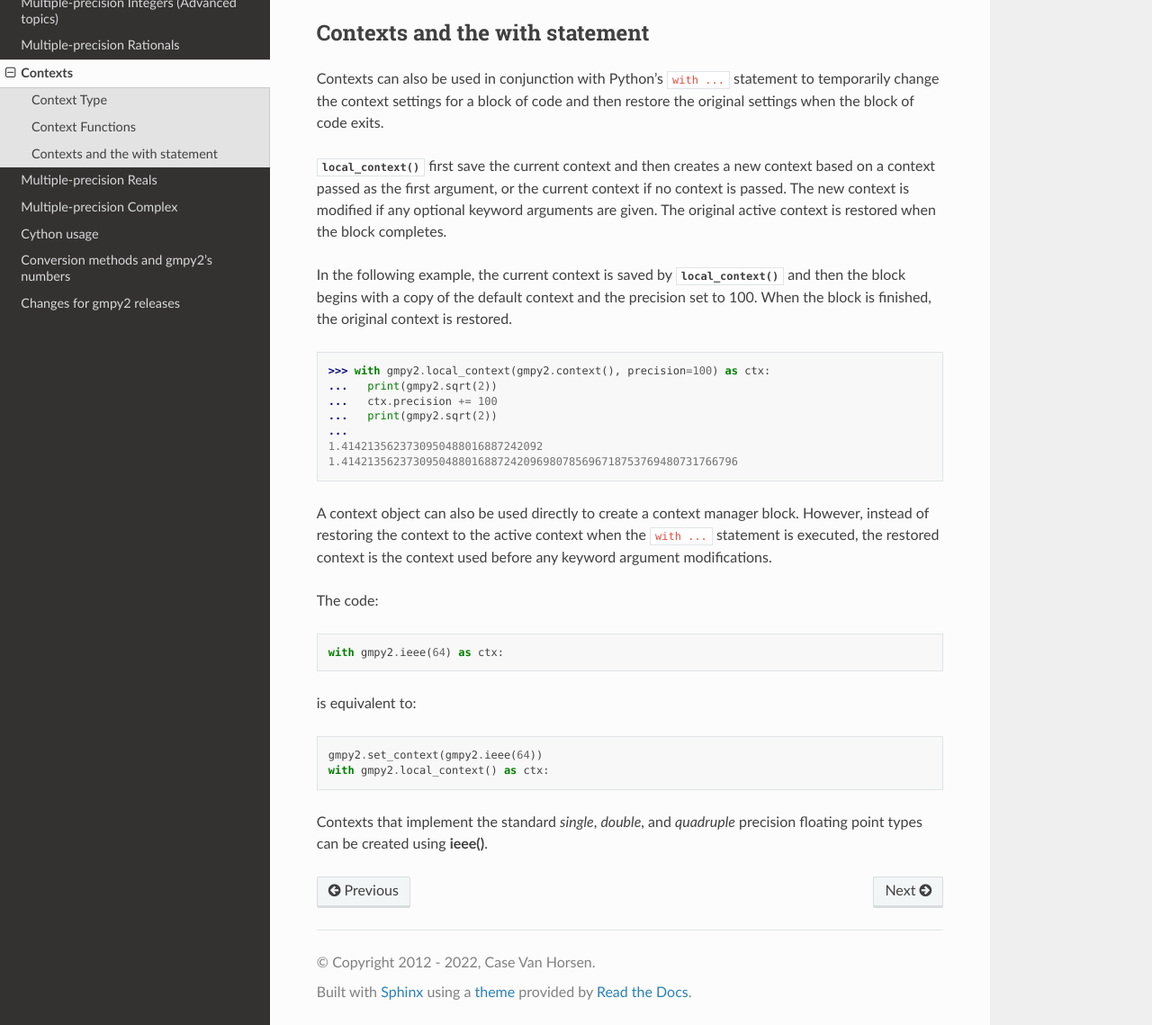
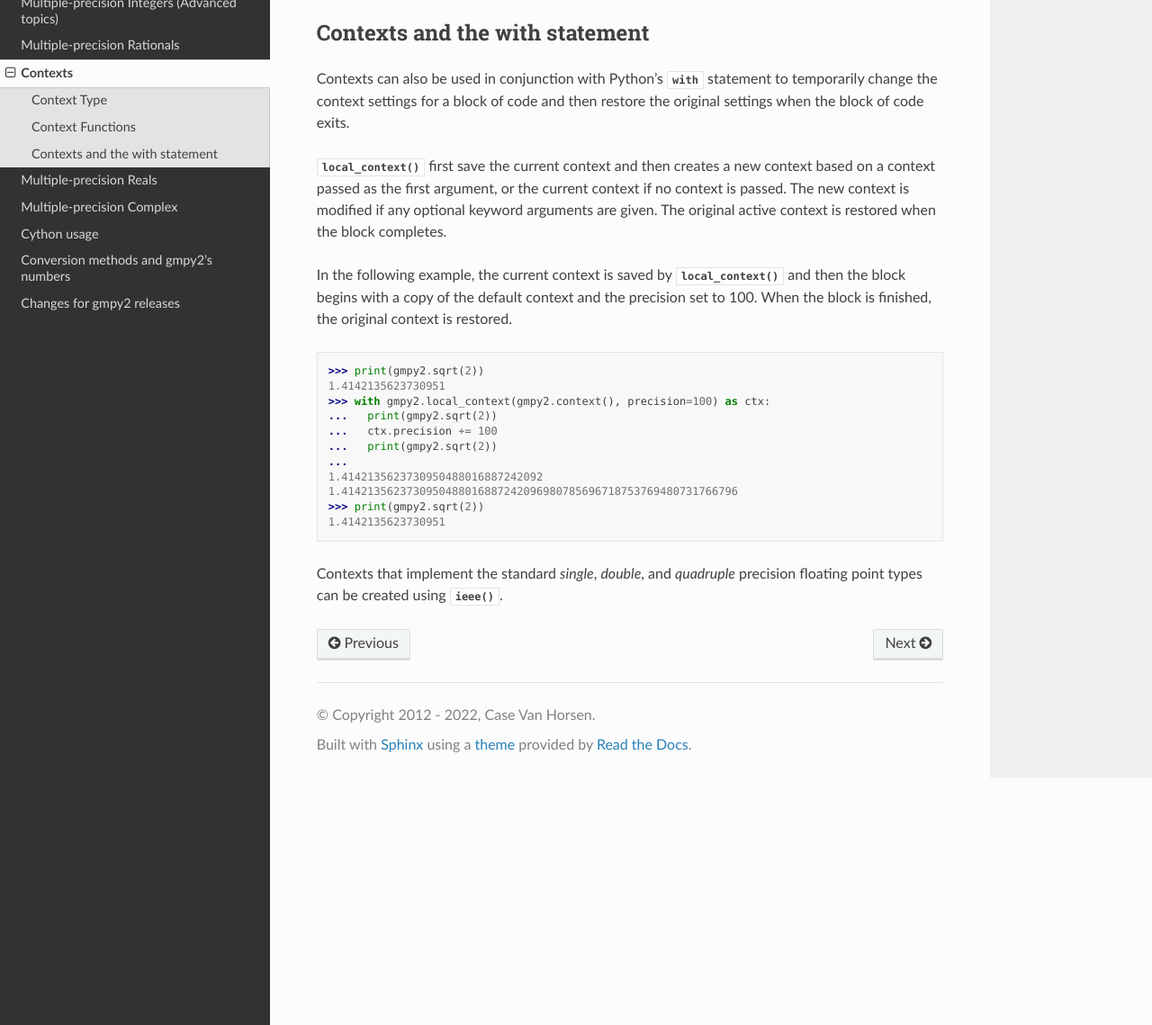
Before and after one commit to aleaxit/gmpy, a Sphinx documentation site: the page built from docs/contexts.rst, in a window 1280 px wide and 1400 px high, scrolled down 1757 px, cut to the strip 261-1400 px from the top of the window. Shown: the whole strip at 90% size. Built offline with Sphinx 7.4.7 and the Read the Docs theme 2.0.0, drawn with Linux system fonts in a browser that asks for light colours; formulas are drawn with MathJax 3.

Commit message:
Refactor prose docs about using context managers

```diff
--- a/docs/contexts.rst
+++ b/docs/contexts.rst
@@ -79,9 +79,9 @@
 Contexts and the with statement
 -------------------------------
 
-Contexts can also be used in conjunction with Python's ``with ...`` statement to
-temporarily change the context settings for a block of code and then restore the
-original settings when the block of code exits.
+Contexts can also be used in conjunction with Python's :keyword:`with`
+statement to temporarily change the context settings for a block of code and
+then restore the original settings when the block of code exits.
 
 :func:`local_context` first save the current context and then creates a new
 context based on a context passed as the first argument, or the current context
@@ -95,6 +95,8 @@
 
 .. doctest::
 
+    >>> print(gmpy2.sqrt(2))
+    1.4142135623730951
     >>> with gmpy2.local_context(gmpy2.context(), precision=100) as ctx:
     ...   print(gmpy2.sqrt(2))
     ...   ctx.precision += 100
@@ -102,24 +104,8 @@
     ...
     1.4142135623730950488016887242092
     1.4142135623730950488016887242096980785696718753769480731766796
+    >>> print(gmpy2.sqrt(2))
+    1.4142135623730951
 
-A context object can also be used directly to create a context manager block.
-However, instead of restoring the context to the active context when the
-``with ...`` statement is executed, the restored context is the context used
-before any keyword argument modifications.
-
-The code:
-
-.. code-block:: python
-
-    with gmpy2.ieee(64) as ctx:
-
-is equivalent to:
-
-.. code-block:: python
-
-    gmpy2.set_context(gmpy2.ieee(64))
-    with gmpy2.local_context() as ctx:
-
-Contexts that implement the standard *single*, *double*, and *quadruple* precision
-floating point types can be created using **ieee()**.
+Contexts that implement the standard *single*, *double*, and *quadruple*
+precision floating point types can be created using :func:`ieee`.
```
